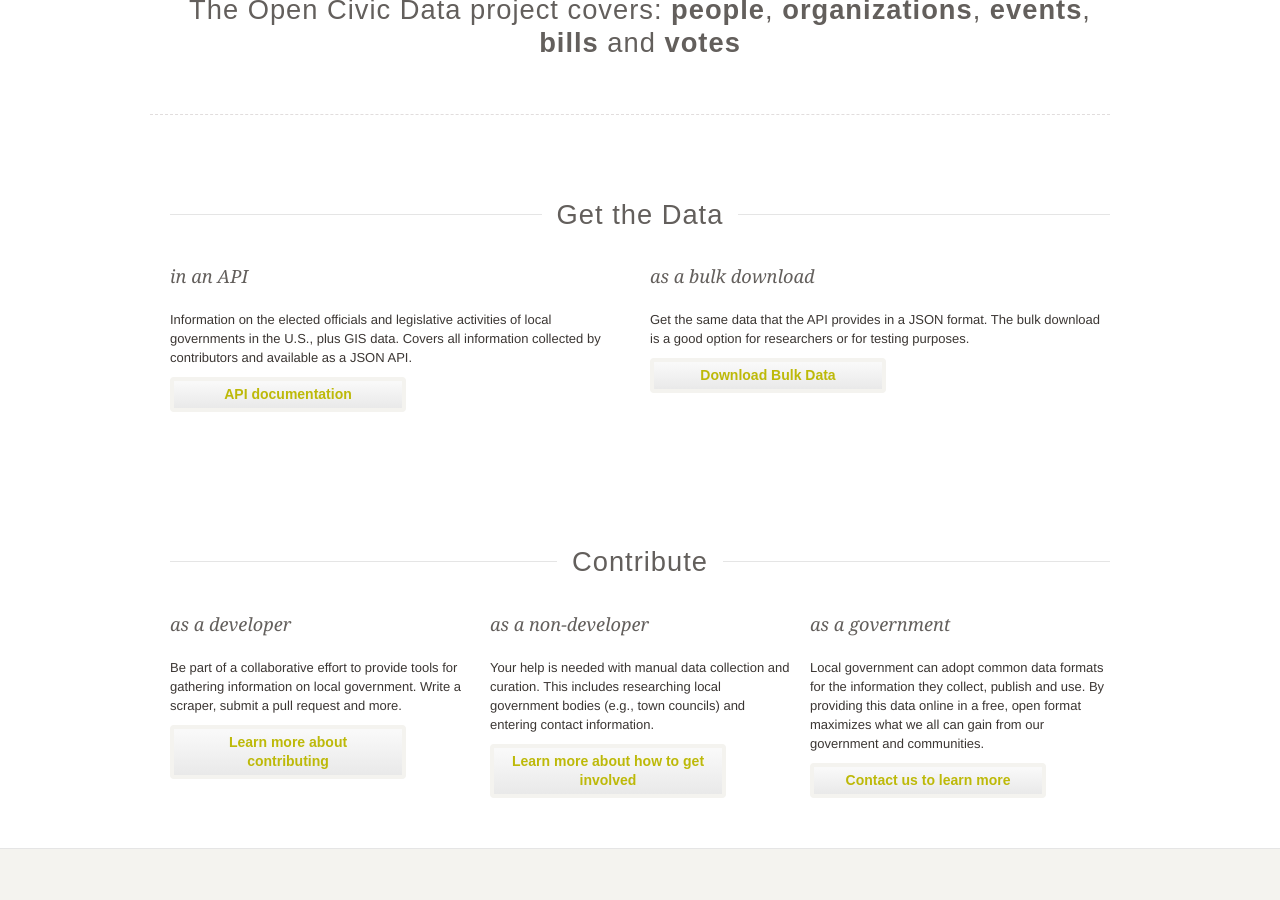
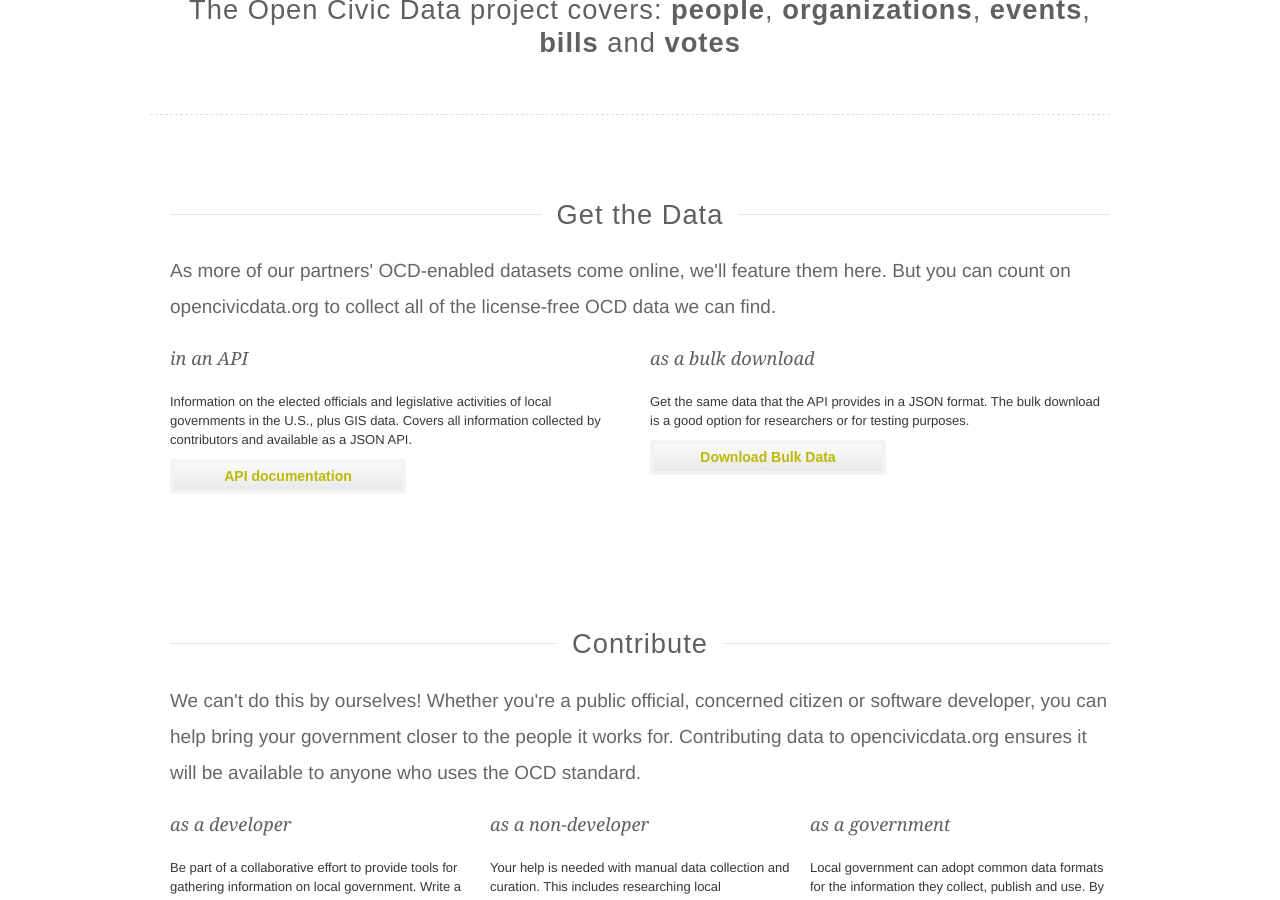
Before and after one commit to opencivicdata/legacy-opencivicdata.org, a Jekyll site: the page built from index.html, in a window 1280 px wide and 900 px high, scrolled down 685 px. Built offline with Jekyll 4.4.1, drawn with Linux system fonts in a browser that asks for light colours; Markdown is read by kramdown in place of the engine named in the settings.

Commit message:
Ugly new text addition. Will style after meeting.

```diff
--- a/index.html
+++ b/index.html
@@ -41,6 +41,7 @@ bodyclass: home
 <div class="clearfix row">
     <div class="span12 top-pad">
         <h3 class="top-pad line"><span class="line">Get the Data</span></h3>
+        <p class="intro">As more of our partners' OCD-enabled datasets come online, we'll feature them here. But you can count on opencivicdata.org to collect all of the license-free OCD data we can find.</p>
     </div>
     <div class="span6">
         <h4>in an API</h4>
@@ -57,6 +58,7 @@ bodyclass: home
 <div class="clearfix row">
     <div class="span12 top-pad">
         <h3 class="top-pad line"><span class="line">Contribute</span></h3>
+        <p class="intro">We can't do this by ourselves! Whether you're a public official, concerned citizen or software developer, you can help bring your government closer to the people it works for. Contributing data to opencivicdata.org ensures it will be available to anyone who uses the OCD standard.</p>
     </div>
     <div class="span4">
         <h4>as a developer</h4>
```
